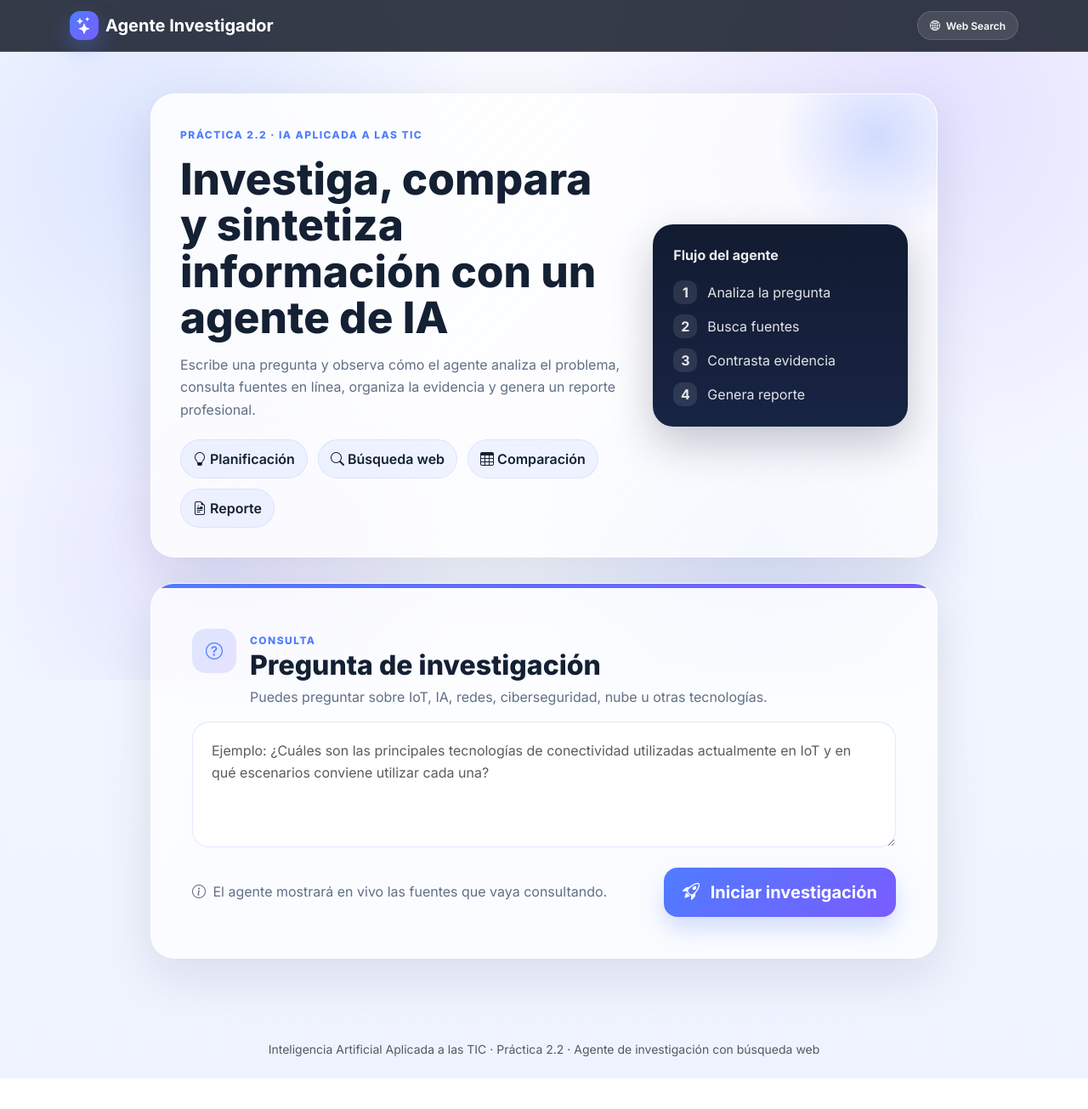
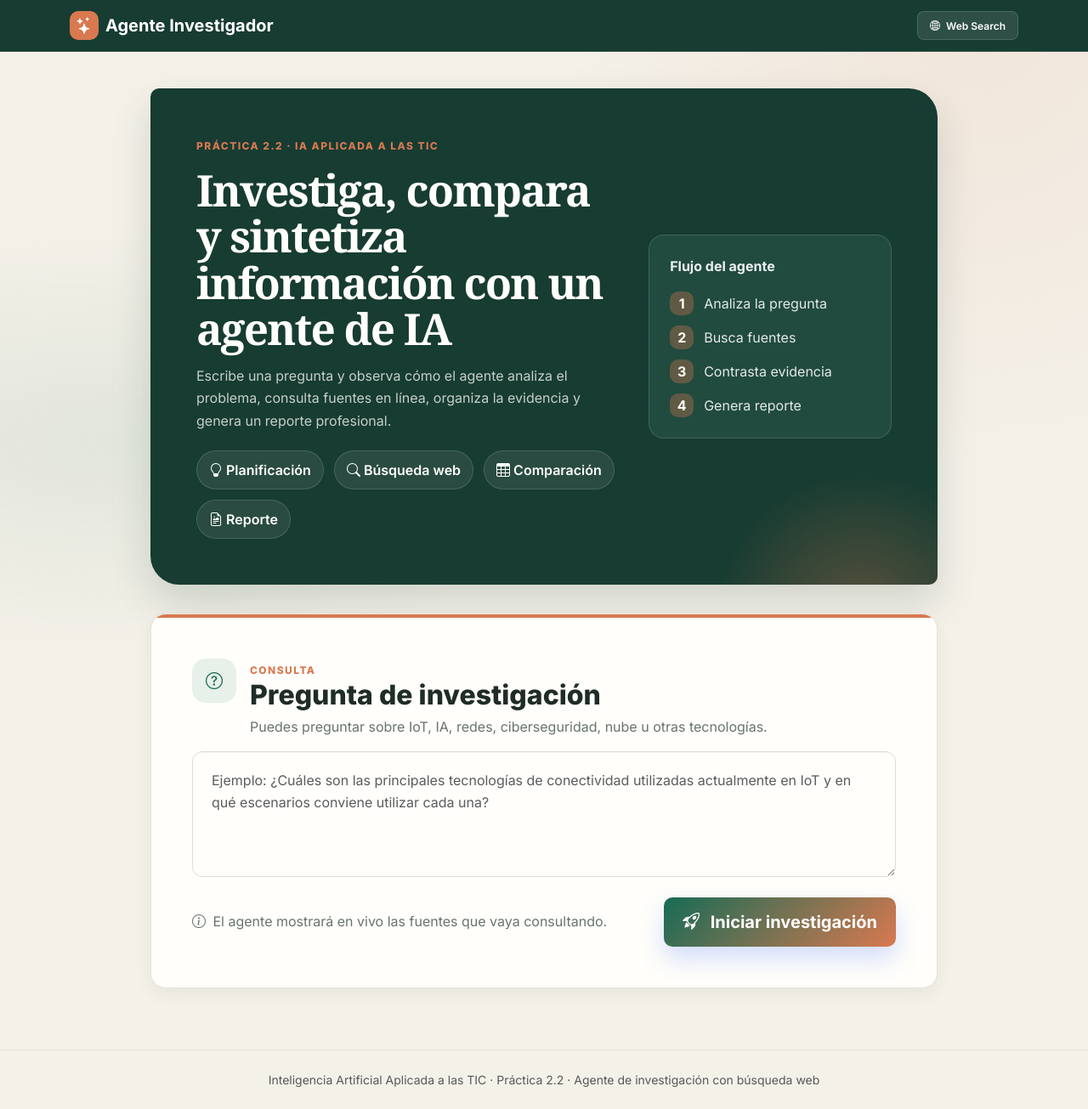
Before and after one commit to LlanderalArteaga/agente-investigador-tic, a Flask app: page / in a window 1280 px wide. Shown: the whole page at 85% size. Before the commit the page ends 1269 px from the top, so only its background shows below. Run offline with Flask 3, Linux system fonts and the light colour scheme.

Commit message:
Cambio de interfaz

```diff
--- a/assets/css/styles.css
+++ b/assets/css/styles.css
@@ -1241,3 +1241,288 @@ body {
         border-radius: 20px;
     }
 }
+
+/* =========================================================
+   NUEVA IDENTIDAD VISUAL · EDICIÓN EDITORIAL
+   ========================================================= */
+:root {
+    --bg: #f4f1e9;
+    --panel: #fffefa;
+    --panel-border: #e6e1d5;
+    --text: #202c27;
+    --muted: #68746d;
+    --accent: #176b55;
+    --accent-2: #d87950;
+    --success: #28734e;
+    --shadow: 0 18px 45px rgba(35, 49, 41, 0.08);
+    --shadow-soft: 0 7px 20px rgba(35, 49, 41, 0.06);
+    --radius-xl: 24px;
+    --radius-lg: 18px;
+    --radius-md: 14px;
+}
+
+body {
+    color: var(--text);
+    background:
+        radial-gradient(ellipse at 90% 0%, rgba(216, 121, 80, 0.10), transparent 30%),
+        #f4f1e9;
+}
+
+.page-bg {
+    background:
+        radial-gradient(ellipse at 10% 65%, rgba(23, 107, 85, 0.08), transparent 35%);
+}
+
+.app-navbar {
+    background: #173c32;
+    border-bottom: 1px solid rgba(255, 255, 255, 0.12);
+    backdrop-filter: none;
+}
+
+.brand-mark {
+    border-radius: 10px;
+    background: var(--accent-2);
+    box-shadow: none;
+}
+
+.badge-soft {
+    border-radius: 8px;
+}
+
+.hero {
+    padding-top: 104px;
+    padding-bottom: 26px;
+}
+
+.hero-card {
+    padding: clamp(28px, 5vw, 54px);
+    border: 0;
+    border-radius: 10px 34px 10px 34px;
+    color: #fffefa;
+    background: #173c32;
+    box-shadow: 0 22px 48px rgba(23, 60, 50, 0.16);
+}
+
+.hero-card::before {
+    width: 360px;
+    height: 360px;
+    top: auto;
+    right: -90px;
+    bottom: -220px;
+    background: radial-gradient(circle, rgba(216, 121, 80, 0.35), transparent 68%);
+}
+
+.hero-title {
+    max-width: 760px;
+    font-family: Georgia, "Times New Roman", serif;
+    font-weight: 600;
+    letter-spacing: -0.035em;
+}
+
+.hero-text {
+    max-width: 680px;
+    color: rgba(255, 254, 250, 0.76);
+}
+
+.eyebrow,
+.section-kicker {
+    color: var(--accent-2);
+}
+
+.pill {
+    color: #fffefa;
+    background: rgba(255, 255, 255, 0.08);
+    border-color: rgba(255, 255, 255, 0.15);
+}
+
+.mini-panel {
+    border: 1px solid rgba(255, 255, 255, 0.14);
+    border-radius: 18px;
+    background: #214b3f;
+    box-shadow: none;
+}
+
+.mini-steps span {
+    color: #fffefa;
+    background: rgba(216, 121, 80, 0.35);
+}
+
+.main-content {
+    padding-top: 8px;
+}
+
+.glass-card,
+.report-card,
+.report-hero {
+    border: 1px solid var(--panel-border);
+    border-radius: 18px;
+    background: var(--panel);
+    box-shadow: var(--shadow-soft);
+    backdrop-filter: none;
+}
+
+.card-topbar {
+    height: 4px;
+    background: var(--accent-2);
+}
+
+.section-icon,
+.report-card-icon {
+    color: var(--accent);
+    background: #e7f0e9;
+}
+
+.question-box {
+    border: 1px solid #deded3;
+    border-radius: 12px;
+    background: #fffefa;
+}
+
+.question-box:focus {
+    border-color: var(--accent);
+    box-shadow: 0 0 0 0.2rem rgba(23, 107, 85, 0.12);
+}
+
+.action-btn,
+.btn-primary {
+    --bs-btn-bg: var(--accent);
+    --bs-btn-border-color: var(--accent);
+    --bs-btn-hover-bg: #115743;
+    --bs-btn-hover-border-color: #115743;
+    --bs-btn-active-bg: #115743;
+    --bs-btn-active-border-color: #115743;
+    border-radius: 10px;
+}
+
+.status-ribbon {
+    border-radius: 10px;
+    background: #e7f0e9;
+    color: #245a48;
+}
+
+.process-bullet {
+    color: var(--accent);
+    border-color: #d7e4da;
+    background: #fffefa;
+}
+
+.process-step.active .process-bullet,
+.process-step.complete .process-bullet {
+    color: white;
+    border-color: var(--accent);
+    background: var(--accent);
+}
+
+.preview-panel,
+.sources-sidebar {
+    border: 1px solid var(--panel-border);
+    border-radius: 14px;
+    background: #faf8f2;
+}
+
+.report-hero {
+    padding: clamp(24px, 4vw, 38px);
+    color: #fffefa;
+    border: 0;
+    border-radius: 10px 28px 10px 28px;
+    background: #214b3f;
+}
+
+.report-title {
+    font-family: Georgia, "Times New Roman", serif;
+    font-weight: 600;
+    letter-spacing: -0.025em;
+}
+
+.finding-item,
+.source-ref-card {
+    border-color: #e6e1d5;
+    border-radius: 14px;
+    background: #fffefa;
+    box-shadow: 0 5px 15px rgba(35, 49, 41, 0.045);
+}
+
+.finding-item:hover {
+    border-color: rgba(23, 107, 85, 0.3);
+    box-shadow: 0 12px 24px rgba(35, 49, 41, 0.08);
+}
+
+.finding-index {
+    color: var(--accent);
+    background: #e7f0e9;
+}
+
+.finding-eyebrow,
+.finding-section-label {
+    color: var(--accent);
+}
+
+.finding-description-box {
+    border-color: #eeeadf;
+    background: #faf8f2;
+}
+
+.finding-source-panel {
+    border-color: #e3ebe3;
+    background: #f1f5ef;
+}
+
+.finding-source-icon {
+    background: var(--accent);
+    box-shadow: none;
+}
+
+.finding-source-button {
+    color: var(--accent);
+    border-color: #d6e3d8;
+    border-radius: 9px;
+}
+
+.finding-source-button:hover {
+    background: var(--accent);
+}
+
+.compare-table thead th {
+    background: #214b3f;
+}
+
+.compare-table tbody tr:nth-child(even) td {
+    background: #f7f5ee;
+}
+
+#resultado > section.glass-card:last-child {
+    border-top: 4px solid var(--accent-2);
+}
+
+#resultado > section.glass-card:last-child .section-title {
+    font-family: Georgia, "Times New Roman", serif;
+}
+
+.source-ref-card {
+    padding: 20px;
+}
+
+.source-ref-link:hover {
+    color: var(--accent-2);
+}
+
+.counter-pill,
+.counter-pill.solid {
+    color: var(--accent);
+    background: #e7f0e9;
+}
+
+.footer {
+    color: var(--muted);
+    border-top: 1px solid #e5e0d5;
+}
+
+@media (max-width: 767.98px) {
+    .hero {
+        padding-top: 92px;
+    }
+
+    .hero-card {
+        border-radius: 10px 24px 10px 24px;
+    }
+}
--- a/templates/index.html
+++ b/templates/index.html
@@ -344,12 +344,12 @@
                         <div class="p-4 p-lg-5">
                             <div class="d-flex flex-wrap justify-content-between align-items-center gap-3 mb-4">
                                 <div>
-                                    <span class="section-kicker">REFERENCIAS</span>
+                                    <span class="section-kicker">CONSULTA Y EVIDENCIA</span>
                                     <h3 class="section-title h4 mb-1">
-                                        Fuentes consultadas
+                                        Fuentes de consulta
                                     </h3>
                                     <p class="section-subtitle mb-0">
-                                        URLs detectadas por la actividad de búsqueda y por las citas del reporte.
+                                        Referencias utilizadas para elaborar el reporte. Abre cualquier fuente para consultar el contenido original.
                                     </p>
                                 </div>
 
```
